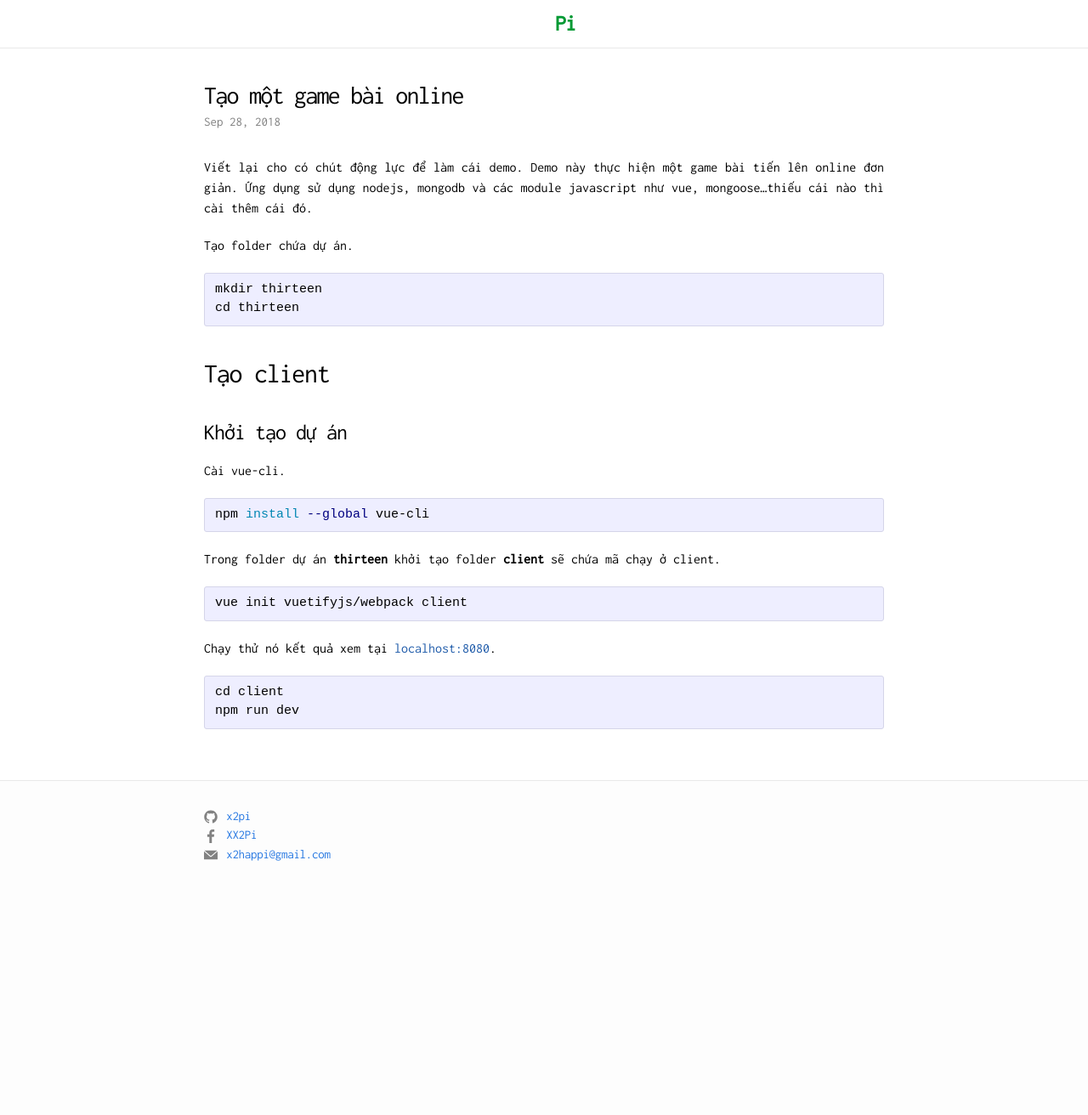
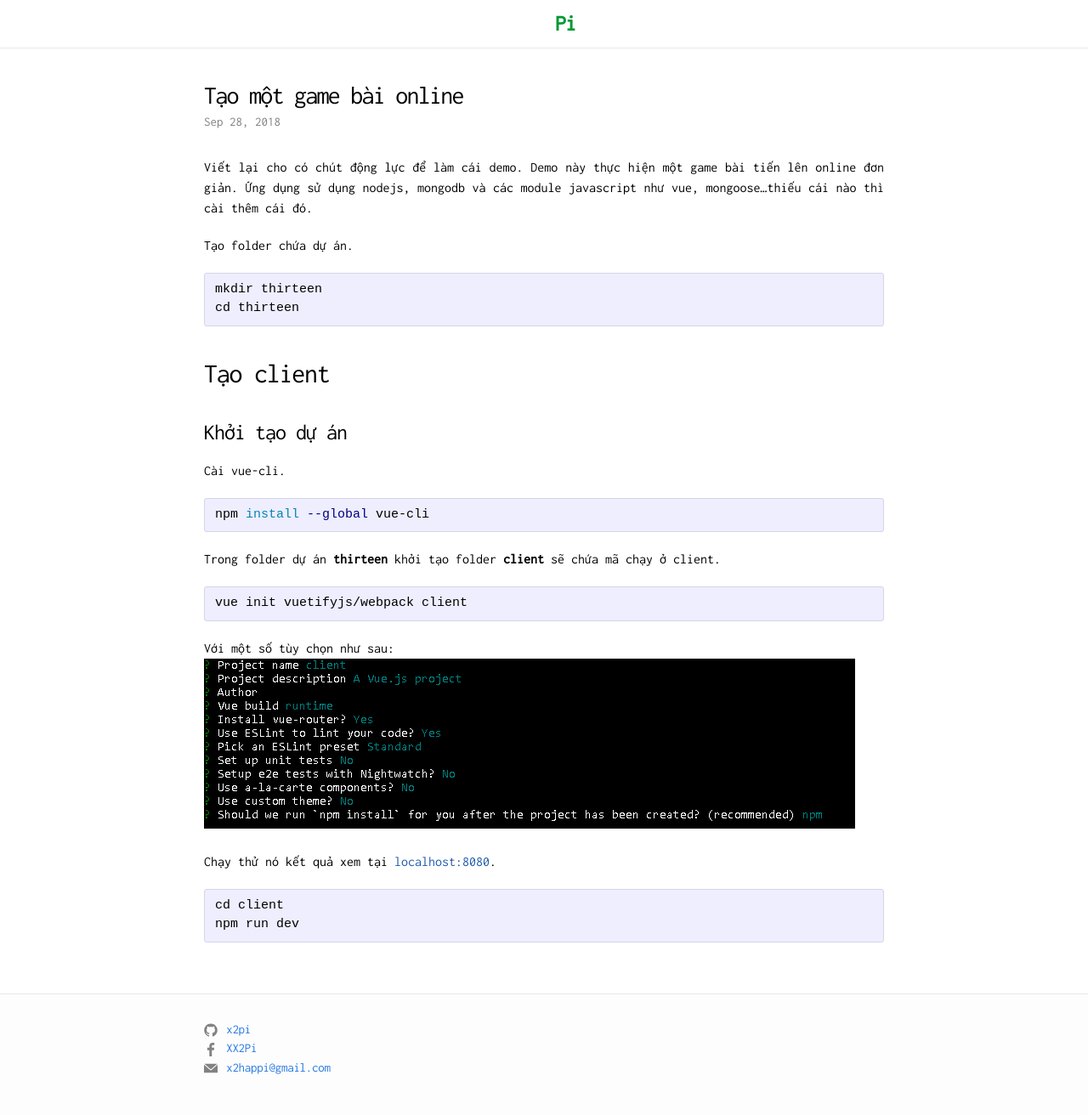
Before and after one commit to x2pi/x2pi.github.io, a Jekyll site: the page built from _posts/2018-09-28-tạo-một-game-bài-online.md, in a window 1280 px wide. Shown: the whole page at 85% size. Built offline with Jekyll 4.4.1, drawn with Linux system fonts in a browser that asks for light colours; nearby versions of some CDN libraries; comment, search, counter and statistics services are not loaded; before the commit the page ends 1061 px from its top, so only the background shows below that.

Commit message:
Update from Forestry.io - Updated tạo-một-game-bài-online.md

```diff
--- a/_posts/2018-09-28-tạo-một-game-bài-online.md
+++ b/_posts/2018-09-28-tạo-một-game-bài-online.md
@@ -28,6 +28,9 @@ Trong folder dự án **thirteen** khởi tạo folder **client** sẽ chứa m
 
     vue init vuetifyjs/webpack client
 
+Với một số tùy chọn như sau:
+![](/uploads/vue-init.PNG)
+
 Chạy thử nó kết quả xem tại [localhost:8080]().
 
     cd client
```
